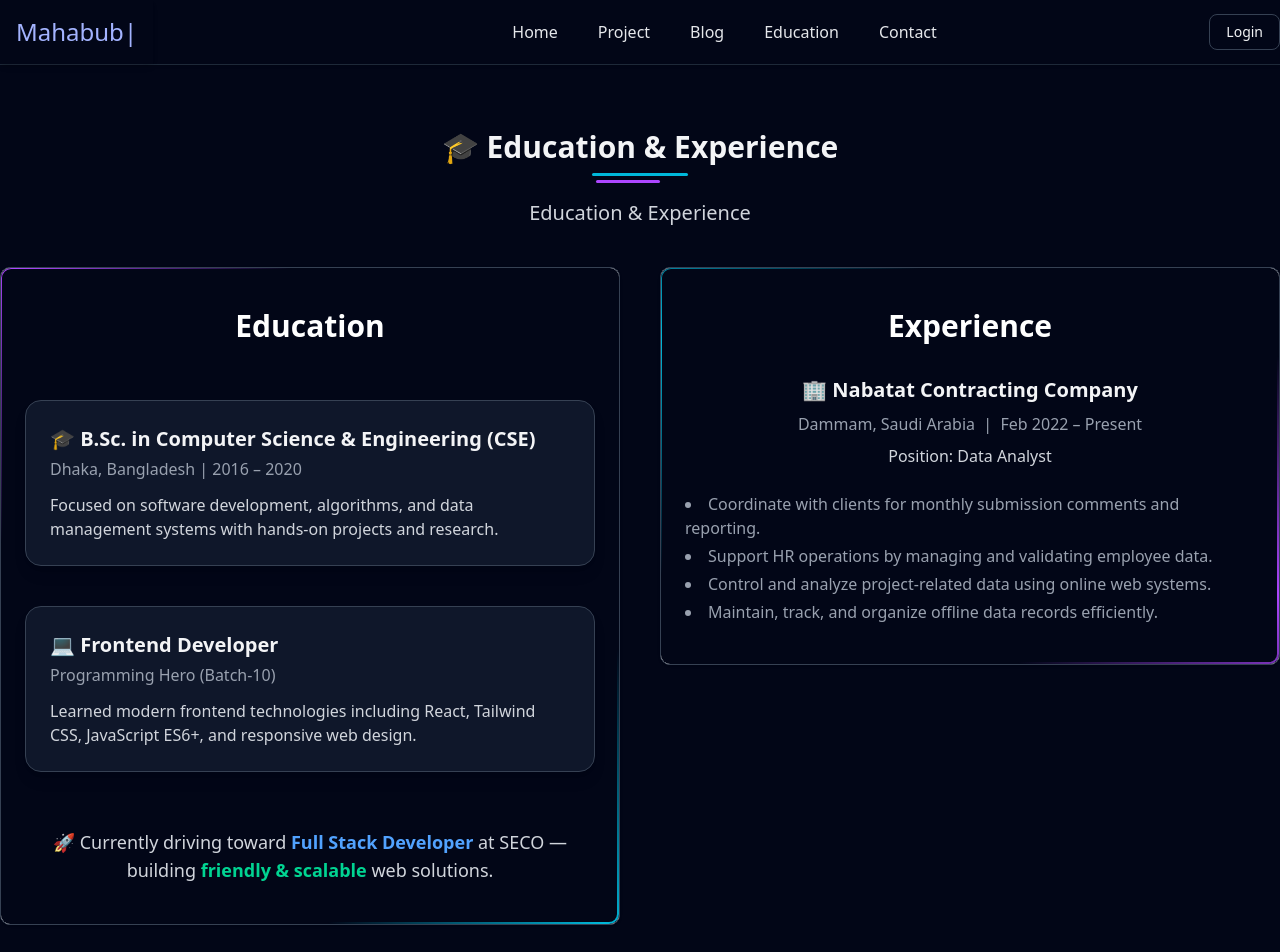
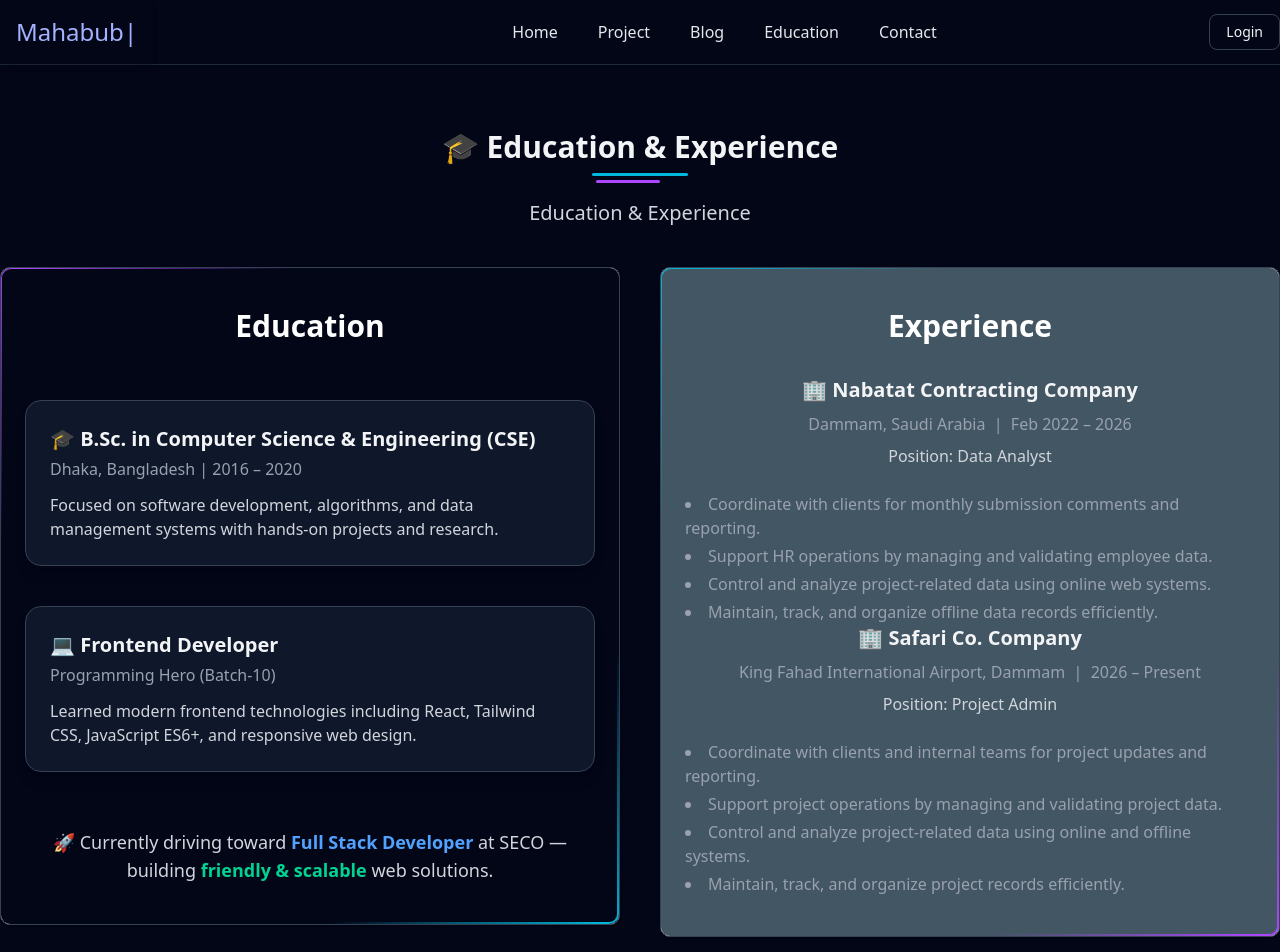
Before and after one commit to Mahabub2030/Portfolio-Frontend, a Next.js app: page /education in a window 1280 px wide. Shown: the top 952 px of the page. Built offline with nearby package versions, Linux system fonts and the light colour scheme; no server answers.

Commit message:
update the expresnce page

```diff
--- a/app/(commonLayout)/page.tsx
+++ b/app/(commonLayout)/page.tsx
@@ -18,7 +18,7 @@ export const metadata: Metadata = {
 const HomePage = async () => {
   const { data: projectData } = await getAllProjects();
   return (
-    <div className="bg-[#020617]">
+    <div className="bg-[#628141]">
       <BannerSection />
       <AboutMeSection />
       <SkillSection />
--- a/components/modules/Home/BannerSection.tsx
+++ b/components/modules/Home/BannerSection.tsx
@@ -9,7 +9,7 @@ import { HoverBorderGradient } from "../../ui/hover-border-gradient";
 
 export default function BannerSection() {
   return (
-    <section className="relative bg-[#020617]  flex   items-center justify-center px-4 md:px-6 py-16 lg:py-0 overflow-hidden">
+    <section className="relative  flex  bg-[#435663] items-center justify-center px-4 md:px-6 py-16 lg:py-0 overflow-hidden">
       <div className="absolute inset-0 z-0 pointer-events-none">
         <LightRays
           raysOrigin="top-center"
@@ -28,7 +28,7 @@ export default function BannerSection() {
         {/* Left Side */}
         <div>
           <div className="mb-5">
-            <HoverBorderGradient className="bg-[#1E2234]">
+            <HoverBorderGradient className="">
               <span className="inline-block text-gray-200 font-bold rounded-full text-base">
                 👋 Hey there!
               </span>
--- a/components/modules/Home/Experience.tsx
+++ b/components/modules/Home/Experience.tsx
@@ -13,7 +13,7 @@ const Circle = forwardRef<
       ref={ref}
       className={cn(
         "z-10 flex items-center justify-center rounded-full border border-gray-700 bg-gradient-to-br from-white/80 to-white/90 shadow-[0_0_20px_-12px_rgba(0,0,0,0.8)] shadow-gray-200",
-        className
+        className,
       )}
     >
       {children}
@@ -35,7 +35,7 @@ export function Experience() {
 
   return (
     <div
-      className="relative flex flex-col items-center justify-center w-full py-10 bg-[#020617] text-white overflow-hidden"
+      className="relative flex flex-col items-center justify-center w-full py-10 bg-[#435663] text-white overflow-hidden"
       ref={containerRef}
     >
       <h1 className="text-3xl font-bold mb-8 text-center">Experience</h1>
@@ -46,7 +46,7 @@ export function Experience() {
             🏢 Nabatat Contracting Company
           </h2>
           <p className="text-gray-400">
-            Dammam, Saudi Arabia &nbsp;|&nbsp; Feb 2022 – Present
+            Dammam, Saudi Arabia &nbsp;|&nbsp; Feb 2022 – 2026
           </p>
           <p className="text-gray-300 font-medium">Position: Data Analyst</p>
         </div>
@@ -65,6 +65,33 @@ export function Experience() {
           <li>
             Maintain, track, and organize offline data records efficiently.
           </li>
+        </ul>
+      </div>
+      <div className="flex flex-col items-center gap-6 text-center max-w-3xl px-6">
+        <div className="space-y-2">
+          <h2 className="text-xl font-semibold text-gray-100">
+            🏢 Safari Co. Company
+          </h2>
+          <p className="text-gray-400">
+            King Fahad International Airport, Dammam &nbsp;|&nbsp; 2026 –
+            Present
+          </p>
+          <p className="text-gray-300 font-medium">Position: Project Admin</p>
+        </div>
+
+        <ul className="text-gray-400 text-left list-disc list-inside space-y-1">
+          <li>
+            Coordinate with clients and internal teams for project updates and
+            reporting.
+          </li>
+          <li>
+            Support project operations by managing and validating project data.
+          </li>
+          <li>
+            Control and analyze project-related data using online and offline
+            systems.
+          </li>
+          <li>Maintain, track, and organize project records efficiently.</li>
         </ul>
       </div>
 
```
